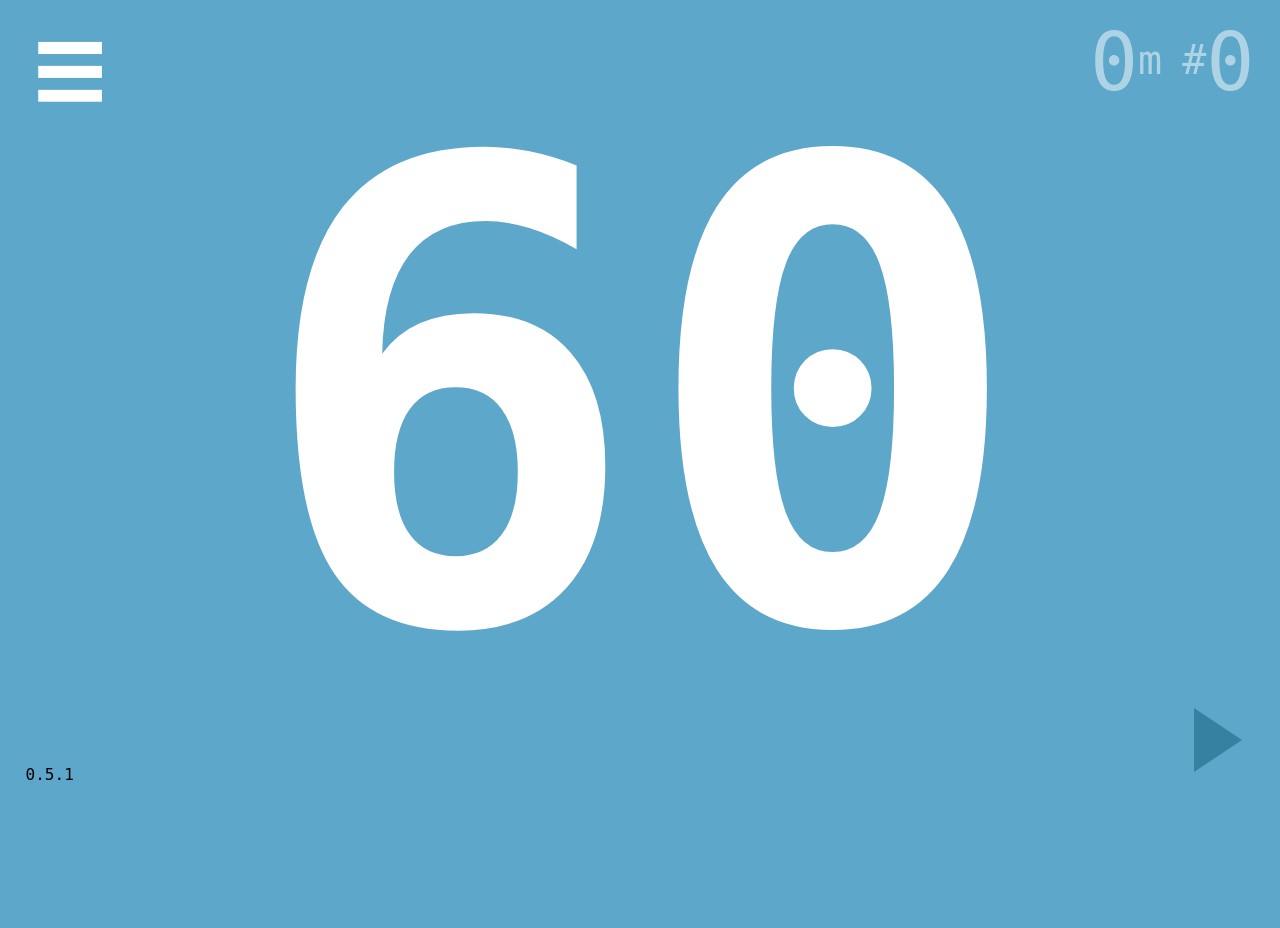
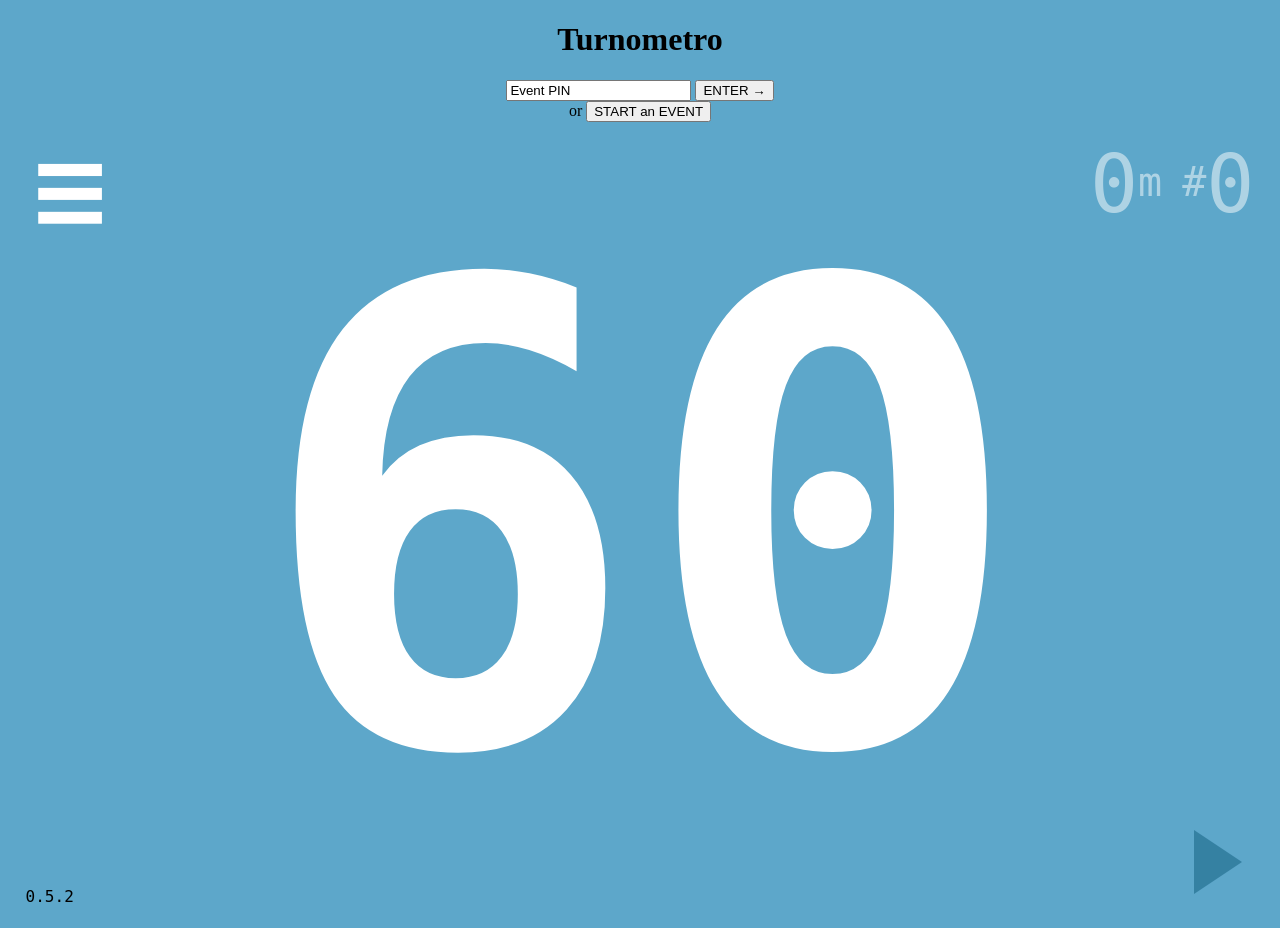
Before and after one commit to elzr/Turnometro, a plain HTML site: page index.html in a window 1280 px wide. Shown: the top 928 px of the page. Drawn offline with nearby package versions, Linux system fonts and the light colour scheme.

```diff
--- a/code.js
+++ b/code.js
@@ -165,10 +165,20 @@
 	setTitle:function(count) {
 		document.title = (count ? (TM.format(count) +' | ') : '') + "Turnometro";
 	},
+	pin: {
+		create:function() {
+			TM.pin.code = Math.floor(Math.random()*9999);
+			return TM.pin.code;
+		},
+		code:0
+	},
 	settings:{
 		boot:function() { var s = TM.settings, d = s.duration;
 			$('.goToSettings').click( s.enter );
 			$('.exit').click( s.exit );
+
+			$('.settings .pin .strong').text( TM.pin.create() );
+
 			S.find('a').attr('href', 'javascript:void(0)');
 			S.find('.durations a').click( d.set ).end().
 				find('.steps a').click( s.setStep ).end().
@@ -232,7 +242,7 @@
 			TM.sound.muted = !TM.sound.muted;
 		},
 		toggleColor:function() {
-			if(TM.sound.muted) {
+			if(TM.color.muted) {
 				$('.colorToggle').text('YES');
 				$('body').removeClass('colorMuted');
 			} else {
--- a/index.html
+++ b/index.html
@@ -13,6 +13,17 @@
 		<link rel="stylesheet" type="text/css" href="style.css" />
 	</head>
 	<body class="paused">
+		<div class="welcome">
+			<h1>Turnometro</h1>
+			<form onsubmit="event.preventDefault(); TM.settings.duration.edit();">
+				<input type="text" class="eventPIN" value="Event PIN" />
+				<input type="submit" class="submit" value="ENTER &rarr;" />
+			</form>
+
+			or
+
+			<input type="button" class="" value="START an EVENT" />
+		</div>
 		<div class="clock">
 			<span class="digits" ></span>
 
@@ -20,7 +31,7 @@
 				<img src="img/settings.png" />
 			</div>
 			<div class="version">
-				0.5.1
+				0.5.2
 			</div>
 
 			<div class="tally">
@@ -40,6 +51,11 @@
 		</div>
 		<div class="settings">
 			<a class="exit">Back to event &rarr;</a><br /><br />
+
+			<div class="pin">
+				<strong></strong>
+				<em>Share this PIN to share your event.</em>
+			</div>
 
 			<div class="durations">
 				<a data-duration="30">30</a><a data-duration="60">60</a><a data-duration="120">2:00</a> <br />
--- a/simple/code.js
+++ b/simple/code.js
@@ -232,7 +232,7 @@
 			TM.sound.muted = !TM.sound.muted;
 		},
 		toggleColor:function() {
-			if(TM.sound.muted) {
+			if(TM.color.muted) {
 				$('.colorToggle').text('YES');
 				$('body').removeClass('colorMuted');
 			} else {
--- a/style.scss
+++ b/style.scss
@@ -16,6 +16,9 @@
 $letraNegativo:#ffffff;
 
 .tally, .digits, .maxDuration, .version, .settings {font-family:"Fira Mono", "DejaVu Sans Mono", Menlo, Consolas, "Liberation Mono", Monaco, "Lucida Console", monospace;}
+
+.welcome {
+}
 
 .clock {
 	.tally {position:absolute; top:2%; right:2%; width:50%; text-align:right; z-index:2; font-size:5em; color:white; opacity:0.5;
```
Also changed, not shown: simple/index.html (+1 -1 lines), simple/style.css, 1 other file.
